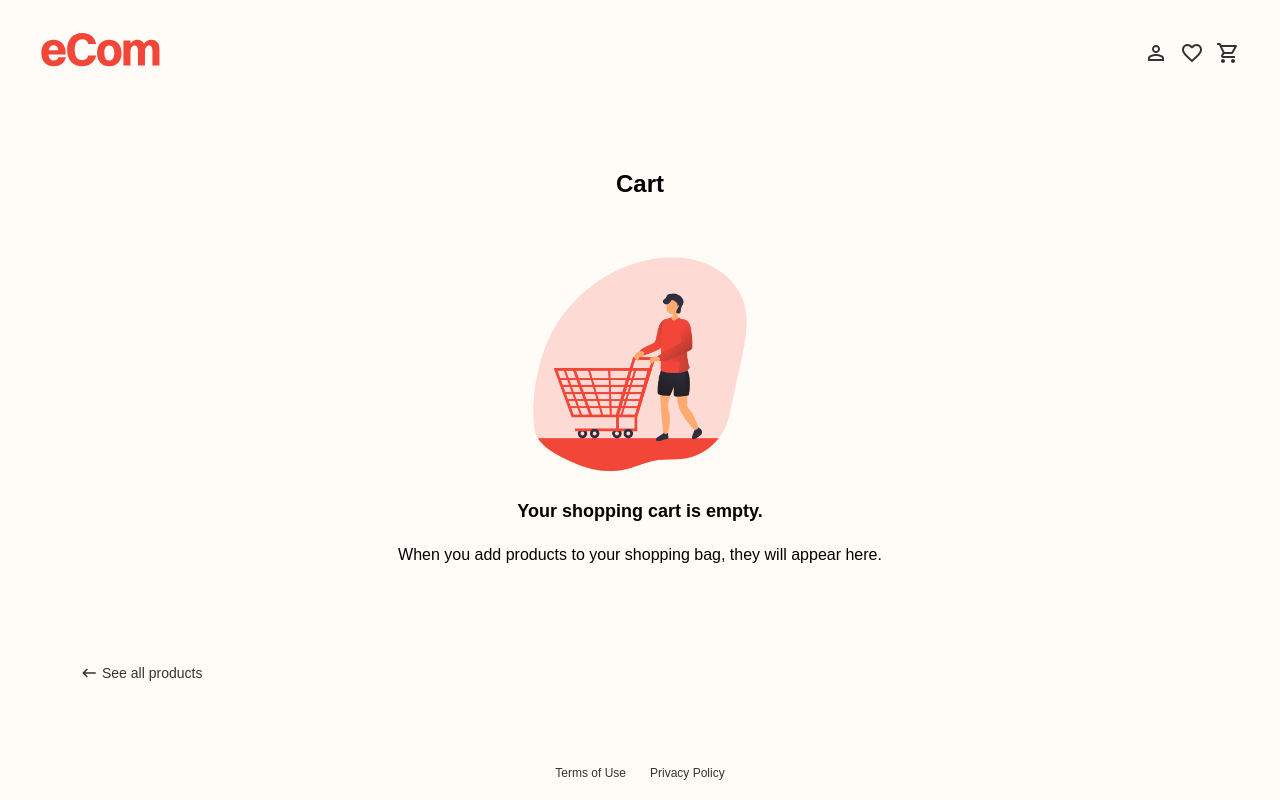
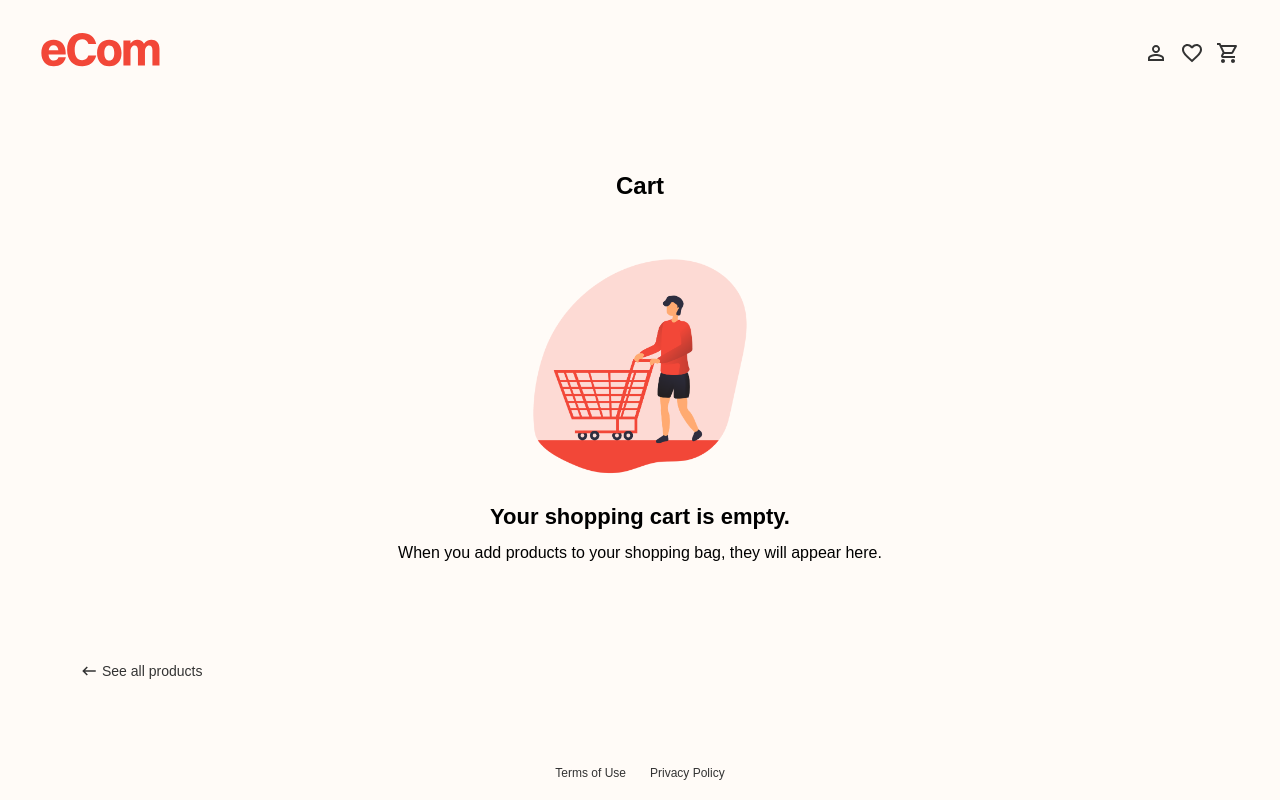
Before and after one commit to H-chai/react-ecom, a React (Create React App) app: page /cart in a window 1280 px wide. Built offline with nearby package versions, Linux system fonts and the light colour scheme.

Commit message:
Change  messageTitle font size in wider screen

```diff
--- a/src/styles/Cart.module.css
+++ b/src/styles/Cart.module.css
@@ -13,12 +13,17 @@
     display: block;
     margin: 0 auto;
   }
+
+  p {
+    margin: 0;
+  }
 }
 
 .messageTitle {
   font-size: 18px;
   font-weight: 600;
   margin-top: 24px;
+  margin-bottom: 8px;
 }
 
 .cartContainer {
@@ -187,6 +192,10 @@
   .cartTitle {
     margin-bottom: 48px;
   }
+
+  .messageTitle {
+    font-size: 22px;
+  }
 }
 
 @media screen and (min-width:1025px) {
```
